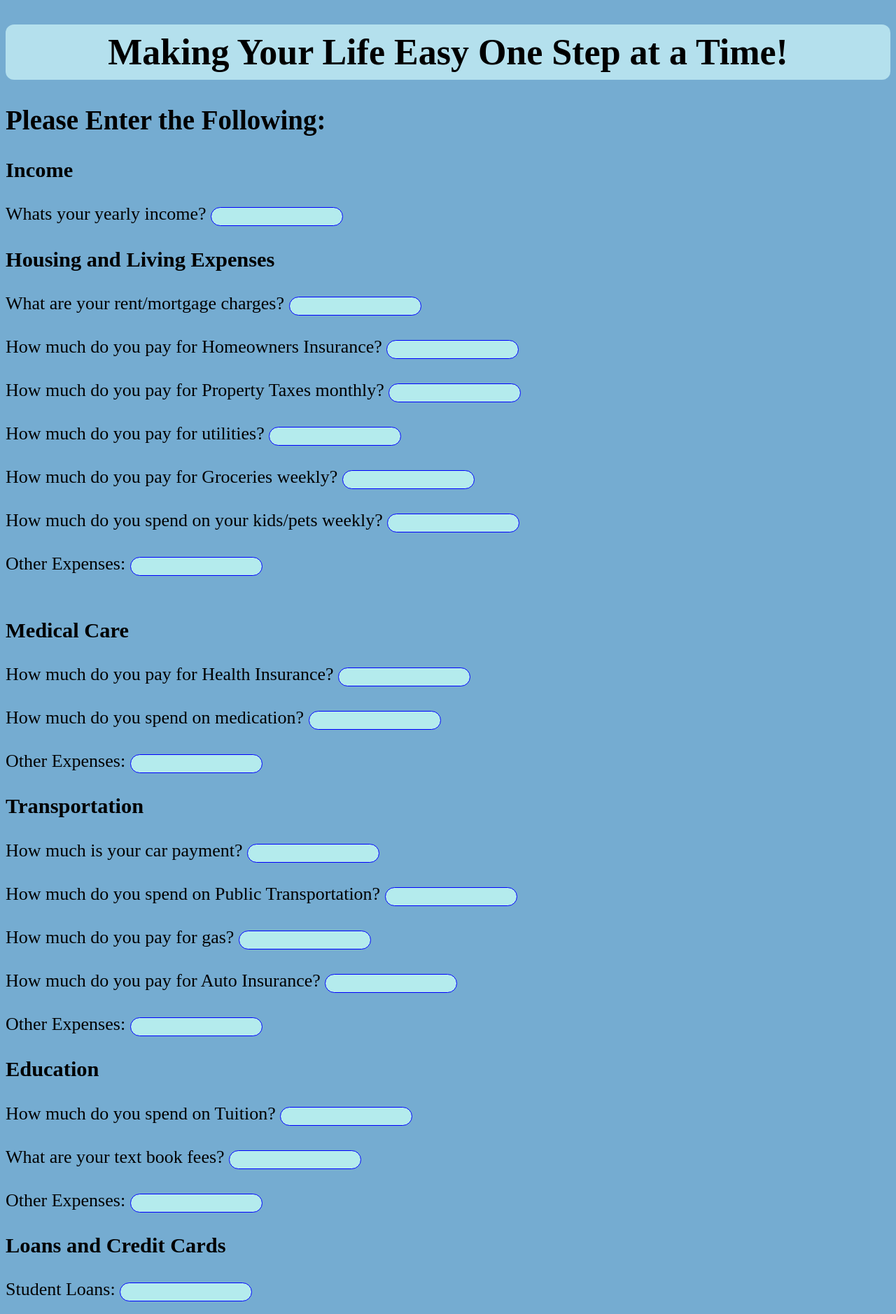
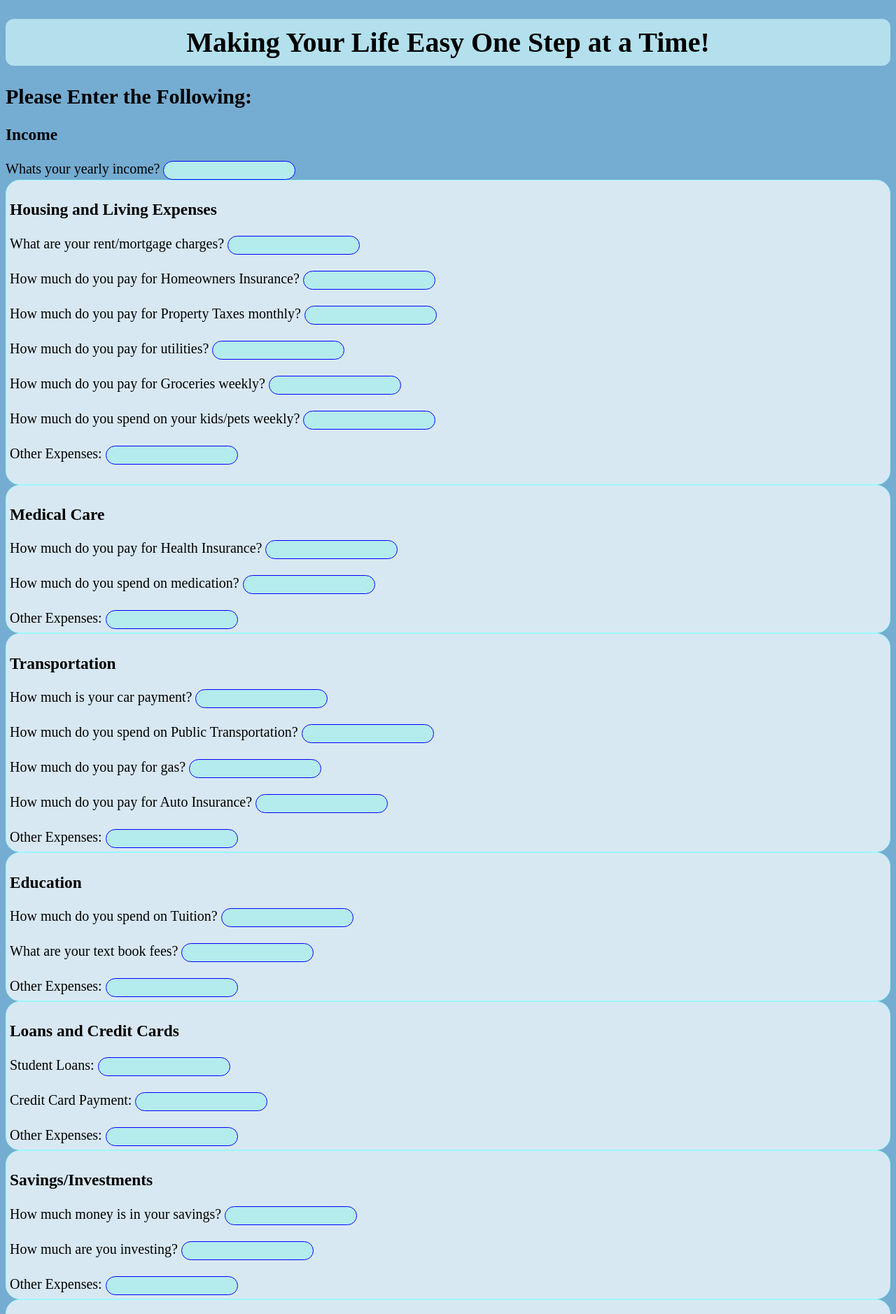
Before and after one commit to MarMiranda-12345/BudgetWebsite, a Python web app: template templates/EnterInfo.html in a window 1280 px wide. Shown: the part 97-1975 px from the top of the page at 70% size. Run offline with Jinja, Linux system fonts and the light colour scheme; the template is opened without the code that fills it, so the values that code supplies are empty; some libraries are stand-ins or nearby versions.

Commit message:
added divs and updated css

```diff
--- a/static/css/results.css
+++ b/static/css/results.css
@@ -1,6 +1,6 @@
 body {
   background-color: #75acd1;
-  font-size: 26px;
+  font-size: 20px;
   color: black
 }
 h1{
@@ -68,9 +68,54 @@ input {
   border-radius: 20px;
   background-color:#b4ebed
 }
-div.2{
+
+.class9{
   padding: 5px;
-  border: 1px solid Blue;
+  border: 1px solid #9bf8fa;
   border-radius: 20px;
-  background-color:#b4ebed
+  background-color:#d8e8f2
 }
+.class8{
+  padding: 5px;
+  border: 1px solid #9bf8fa;
+  border-radius: 20px;
+  background-color:#d8e8f2
+}
+.class7{
+  padding: 5px;
+  border: 1px solid #9bf8fa;
+  border-radius: 20px;
+  background-color:#d8e8f2
+}
+.class6{
+  padding: 5px;
+  border: 1px solid #9bf8fa;
+  border-radius: 20px;
+  background-color:#d8e8f2
+}
+.class5{
+  padding: 5px;
+  border: 1px solid #9bf8fa;
+  border-radius: 20px;
+  background-color:#d8e8f2
+}
+.class4{
+  padding: 5px;
+  border: 1px solid #9bf8fa;
+  border-radius: 20px;
+  background-color:#d8e8f2
+
+}
+.class3{
+  padding: 5px;
+  border: 1px solid #9bf8fa;
+  border-radius: 20px;
+  background-color:#d8e8f2
+}
+.class1{
+  padding: 5px;
+  border: 1px solid #9bf8fa;
+  border-radius: 20px;
+  background-color:#d8e8f2;
+  text-align: left
+}
--- a/templates/EnterInfo.html
+++ b/templates/EnterInfo.html
@@ -68,7 +68,7 @@
             <div id="Expenses">
 
 
-            <div id = 2>
+            <div class = "class1">
 
               <h3> Housing and Living Expenses </h3>
               What are your rent/mortgage charges?
@@ -102,7 +102,7 @@
             </div>
 
 
-<div id = 3>
+<div class = "class3">
 
 
                       <h3> Medical Care </h3>
@@ -121,7 +121,7 @@
 </div>
 
 
-            <div id = 4>
+            <div class = "class4">
 
                     <h3> Transportation </h3>
                   How much is your car payment?
@@ -142,8 +142,8 @@
               <br>
               Other Expenses:
               <input type="text" class="qty1" value="" />
-
-<div id=5>
+</div>
+<div class="class5">
                       <h3> Education </h3>
                   How much do you spend on Tuition?
               <input type="text" class="qty1" value="" />
@@ -157,7 +157,7 @@
               <input type="text" class="qty1" value="" />
 
 </div>
-<div id=6>
+<div class="class6">
                 <h3> Loans and Credit Cards </h3>
                 Student Loans:
               <input type="text" class="qty1" value="" />
@@ -170,7 +170,7 @@
               Other Expenses:
               <input type="text" class="qty1" value="" />
 </div>
-<div id=7>
+<div class ="class7">
 
                 <h3> Savings/Investments </h3>
                 How much money is in your savings?
@@ -184,7 +184,7 @@
                 Other Expenses:
                 <input type="text" class="qty1" value="" />
 </div>
-<div id=8>
+<div class="class8">
                     <h3> Miscellaneous </h3>
                   How much do you spend on Entertainment?(Netflix,Spotify,HBO etc)
                 <input type="text" class="qty1" value="" />
@@ -215,7 +215,7 @@
 
 </div>
 
-      <div id= 9>
+      <div class= "class9">
                             <h3> Summary</h3>
 
                                 Income:
```
Also changed, not shown: 1 other file.
